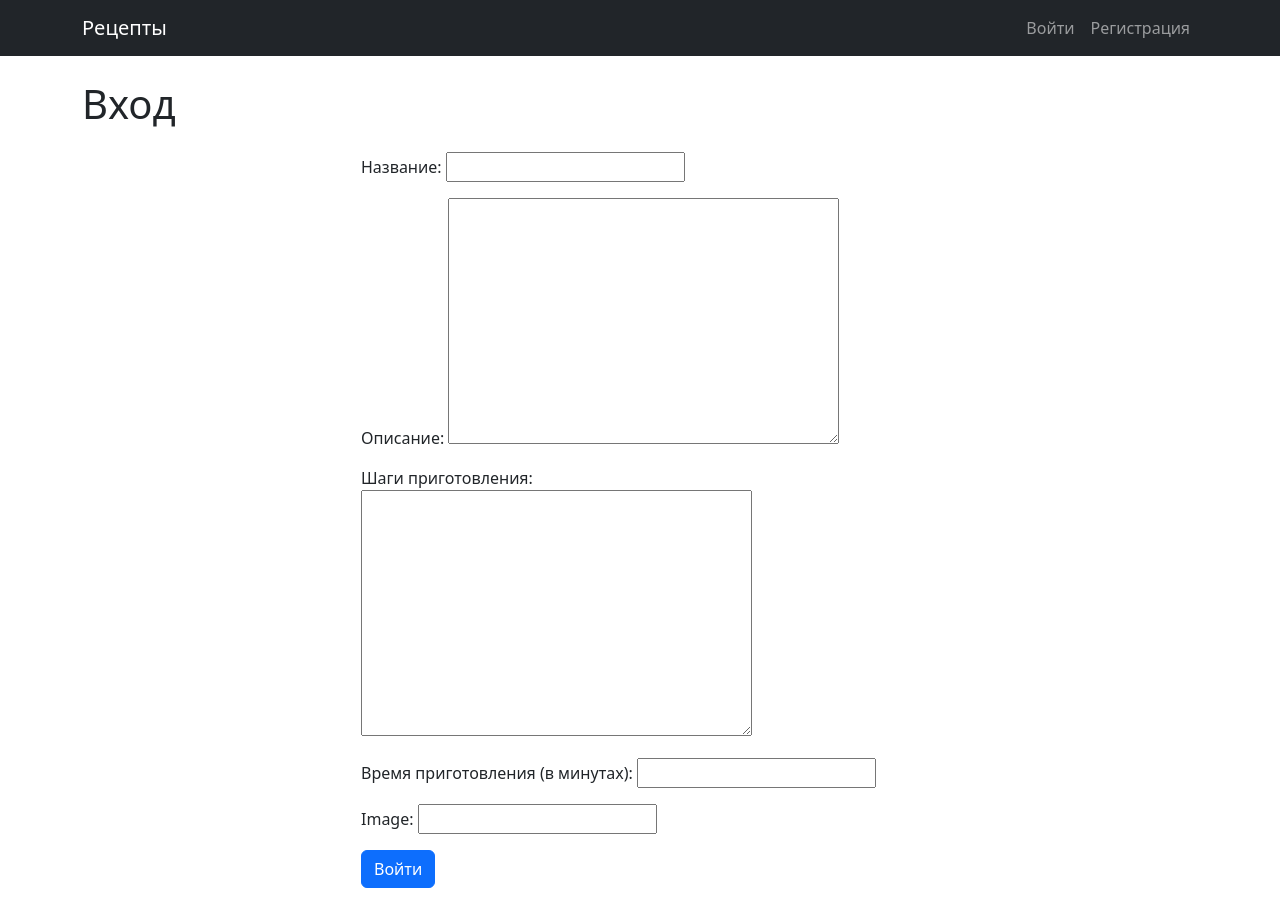
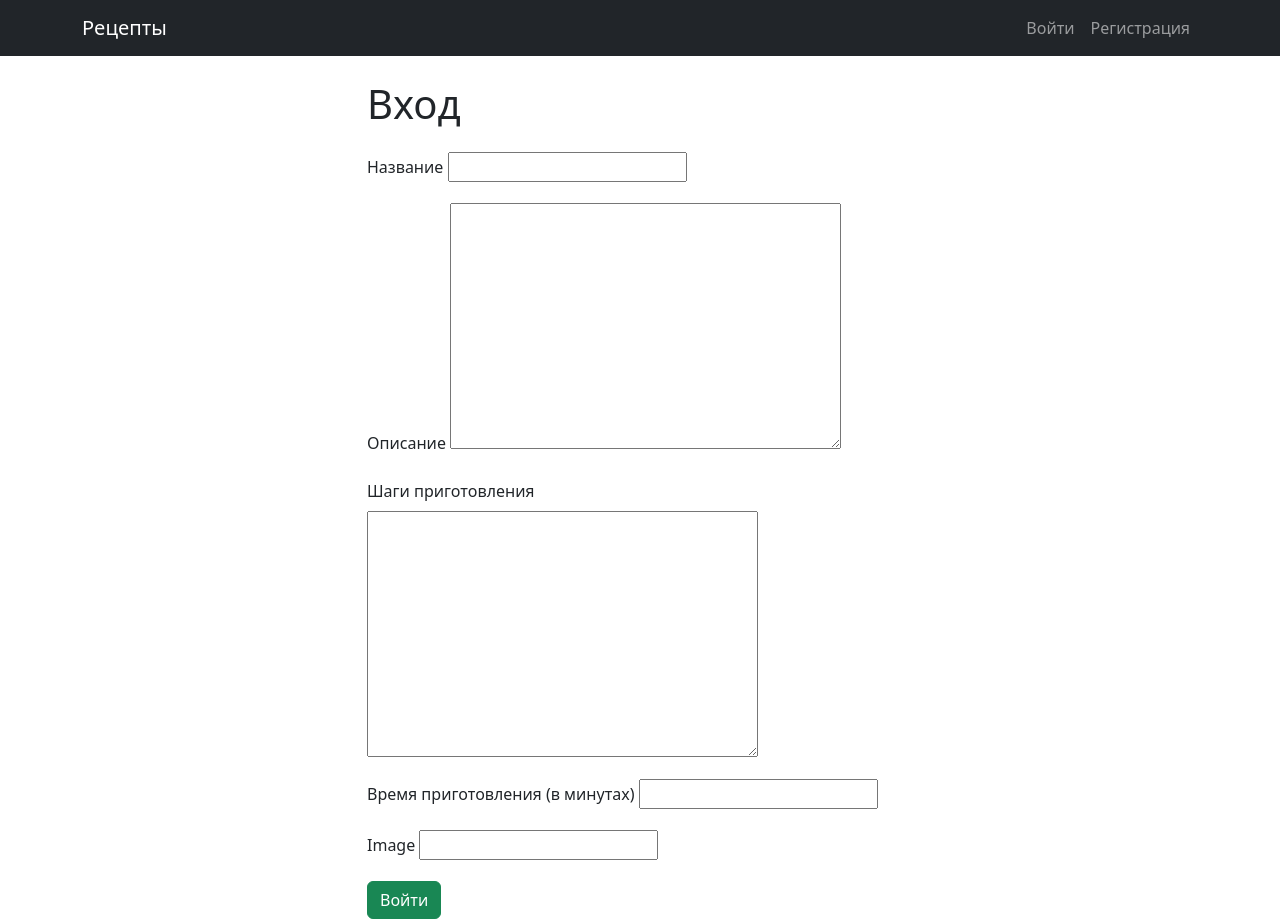
Before and after one commit to dmitry-poznyak/web_recipe, a Django app: template recipes/templates/recipes/login.html in a window 1280 px wide. Before the commit the page ends 888 px from the top, so only its background shows below. Run offline with Django 5.2, Linux system fonts and the light colour scheme; the template is opened without the code that fills it: values that come from a table or form of the project are taken from there, others are empty; tables that the repository leaves empty hold one stand-in row (values such as "Sample post").

Commit message:
изменил формы

```diff
--- a/recipes/forms.py
+++ b/recipes/forms.py
@@ -10,8 +10,13 @@ class RecipeForm(forms.ModelForm):
 
 
 class SignUpForm(UserCreationForm):
-    email = forms.EmailField(required=True)
+    email = forms.EmailField(required=True, widget=forms.EmailInput(attrs={'class': 'form-control'}))
 
     class Meta:
         model = User
         fields = ('username', 'email', 'password1', 'password2')
+        widgets = {
+            'username': forms.TextInput(attrs={'class': 'form-control'}),
+            'password1': forms.PasswordInput(attrs={'class': 'form-control'}),
+            'password2': forms.PasswordInput(attrs={'class': 'form-control'}),
+        }
--- a/recipes/templates/recipes/login.html
+++ b/recipes/templates/recipes/login.html
@@ -1,7 +1,17 @@
 {% extends 'recipes/base.html' %} {% block title %}Вход{% endblock %} {% block content %}
-<h1 class="mb-4">Вход</h1>
-<form method="post" class="w-50 mx-auto">
-    {% csrf_token %} {{ form.as_p }}
-    <button class="btn btn-primary" type="submit">Войти</button>
-</form>
+<div class="row justify-content-center">
+    <div class="col-md-6">
+        <h1 class="mb-4">Вход</h1>
+        <form method="post">
+            {% csrf_token %} {{ form.non_field_errors }} {% for field in form %}
+            <div class="mb-3">
+                <label class="form-label">{{ field.label }}</label> {{ field }} {% if field.errors %}
+                <div class="text-danger">{{ field.errors|striptags }}</div>
+                {% endif %}
+            </div>
+            {% endfor %}
+            <button type="submit" class="btn btn-success">Войти</button>
+        </form>
+    </div>
+</div>
 {% endblock %}
```
Also changed, not shown: recipes/templates/recipes/signup.html (+15 -5 lines).
